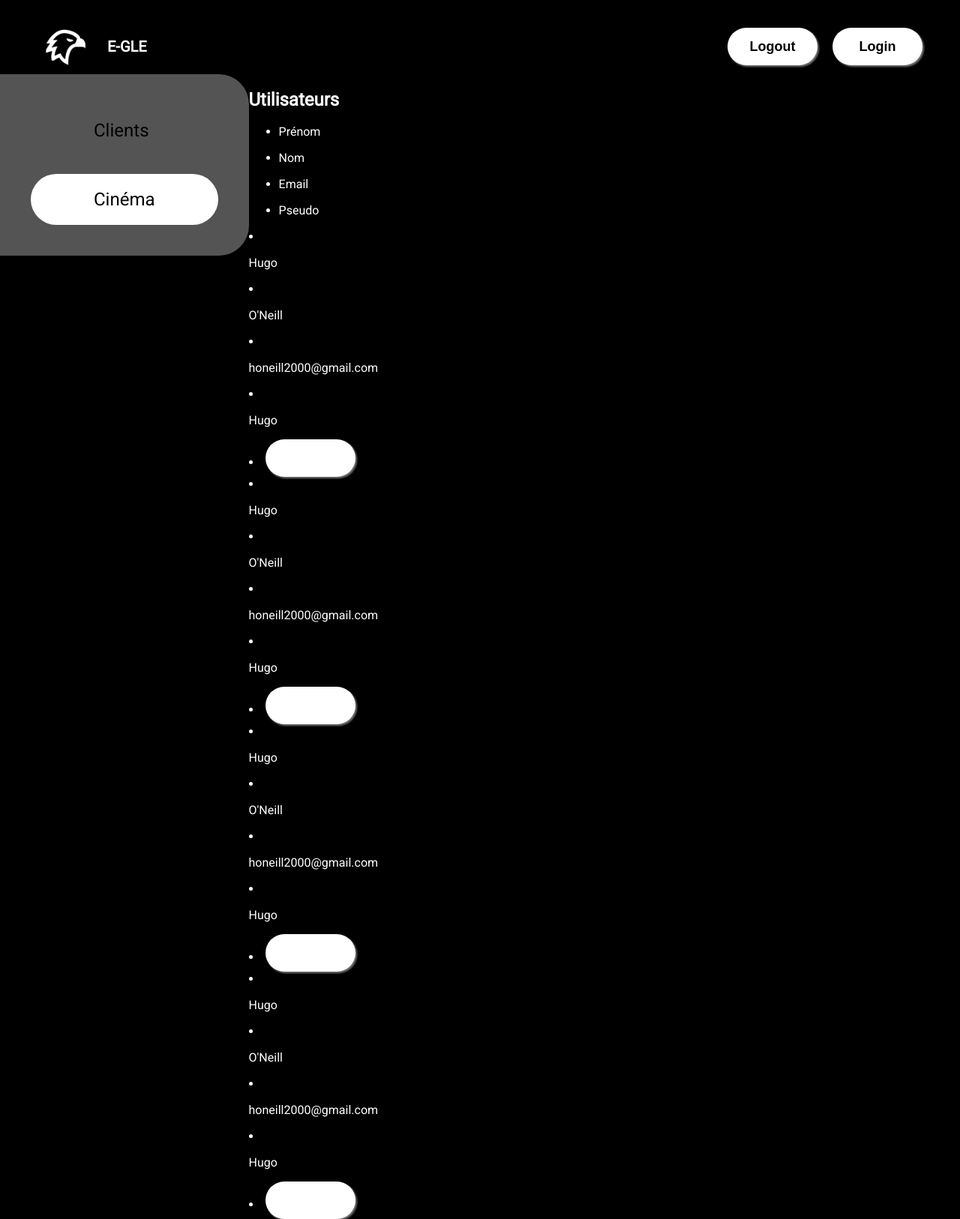
After one commit to Boreke/APP_Info_E-GLE, a PHP site: page /php/adminusers.html in a window 1280 px wide. The commit adds this page. Shown: the whole page at 75% size. Run offline with PHP 8.4, Linux system fonts and the light colour scheme.

Commit message:
margin et liens

```diff
--- /dev/null
+++ b/Code/css/adminusers.css
@@ -0,0 +1,52 @@
+* {
+
+    color: #FFF;
+}
+
+html {
+    scroll-behavior: smooth;
+}
+
+body {
+    font-family: 'Roboto';
+    background-color: rgb(0, 0, 0);
+    margin: 0;
+    overflow-x: hidden;
+}
+
+.container {
+    display: flex;
+
+}
+
+.nav {
+    background-color: #545454;
+    display: flex;
+    flex-direction: column;
+    padding: 41px;
+    gap: 3vh;
+    border-radius: 0px 40px 40px 0px;
+
+}
+
+.elmt_nav {
+    text-decoration: none;
+    background-color: #FFF;
+    color: black;
+    padding: 20px 84px 20px 84px;
+    border-radius: 34px;
+    color: #000;
+    font-family: Roboto;
+    font-size: 24px;
+    font-style: normal;
+    font-weight: 500;
+    line-height: normal;
+}
+
+.elmt_nav:hover {
+    background-color: #868686;
+}
+
+.elmt1 {
+    background-color: transparent;
+}
--- a/Code/css/salles.css
+++ b/Code/css/salles.css
@@ -6,6 +6,7 @@
 body {
     font-family: 'Roboto';
     background-color: rgb(0, 0, 0);
+    margin: 0;
 }
 
 /*Center*/
--- /dev/null
+++ b/Code/php/adminusers.html
@@ -0,0 +1,84 @@
+<!DOCTYPE html>
+<html lang="en">
+<head>
+    <meta charset="UTF-8">
+    <meta name="viewport" content="width=device-width, initial-scale=1.0">
+    <title>Accueil - Events-IT</title>
+    <link rel="stylesheet" href="../css/adminusers.css">
+    <link rel="stylesheet" href="../css/header.css">
+    <link rel="stylesheet" href="../css/footer.css">
+    <link href="https://fonts.googleapis.com/css?family=Roboto" rel="stylesheet">
+
+</head>
+<body>
+    <header>
+        <a href="index.php" class="topleft">
+            <div class="Logo_Nom">
+                <img src="../img/Falcon (1).png" alt="Logo" class="logo">
+                <p class="Nom">E-GLE</p>
+            </div>
+        </a>
+
+        <div class="topright">
+
+            <?php if (isset($user)): ?>
+                <a href="deconnexion.php"><button class="button1">Logout</button></a>
+            <?php else:  ?>
+                <a href="connexion.php"><button class="button1">Login</button></a>
+            <?php endif; ?>
+        </div>
+    </header>
+
+    <section class="container">
+        <div>
+            <div class="nav">
+                <a href="#" class="elmt_nav elmt1">Clients</a>
+                <a href="#" class="elmt_nav">Cinéma</a>
+            </div>
+        </div>
+        <div class="main">
+            <h2>Utilisateurs</h2>
+            <div class="listecontainer">
+                <div class="top">
+                    <ul>
+                        <li><p>Prénom</p></li>
+                        <li><p>Nom</p></li>
+                        <li><p>Email</p></li>
+                        <li><p>Pseudo</p></li>
+                    </ul>
+                </div>
+                <div class="liste">
+                    <div class="elmt">
+                        <li><p>Hugo</p></li>
+                        <li><p>O'Neill</p></li>
+                        <li><p>honeill2000@gmail.com</p></li>
+                        <li><p>Hugo</p></li>
+                        <li><button><img src="../img/Waste.png" alt="Supprimer"></button></li>
+                    </div>
+                    <div class="elmt">
+                        <li><p>Hugo</p></li>
+                        <li><p>O'Neill</p></li>
+                        <li><p>honeill2000@gmail.com</p></li>
+                        <li><p>Hugo</p></li>
+                        <li><button><img src="../img/Waste.png" alt="Supprimer"></button></li>
+                    </div>
+                    <div class="elmt">
+                        <li><p>Hugo</p></li>
+                        <li><p>O'Neill</p></li>
+                        <li><p>honeill2000@gmail.com</p></li>
+                        <li><p>Hugo</p></li>
+                        <li><button><img src="../img/Waste.png" alt="Supprimer"></button></li>
+                    </div>
+                    <div class="elmt">
+                        <li><p>Hugo</p></li>
+                        <li><p>O'Neill</p></li>
+                        <li><p>honeill2000@gmail.com</p></li>
+                        <li><p>Hugo</p></li>
+                        <li><button><img src="../img/Waste.png" alt="Supprimer"></button></li>
+                    </div>
+                </div>
+            </div>
+        </div>
+    </section>
+</body>
+</html>
--- a/Code/salles.html
+++ b/Code/salles.html
@@ -27,7 +27,7 @@
 
         <nav class="topnav" id="nav">
             <li><a href="index.php"  class="nav_elmt">Accueil</a></li>
-            <li><a href="seances.html"  class="nav_elmt">Séances</a></li>
+            <li><a href="seancesflorent.html"  class="nav_elmt">Séances</a></li>
             <li><a href="salles.html"  class="nav_elmt1">Salles</a></li>
         </nav>
         <img src="img/Menu.png" alt="Menu" class="menu" id="menuburger">
```
Also changed, not shown: Code/adminusers.html (deleted), Code/img/Waste.png (added).
